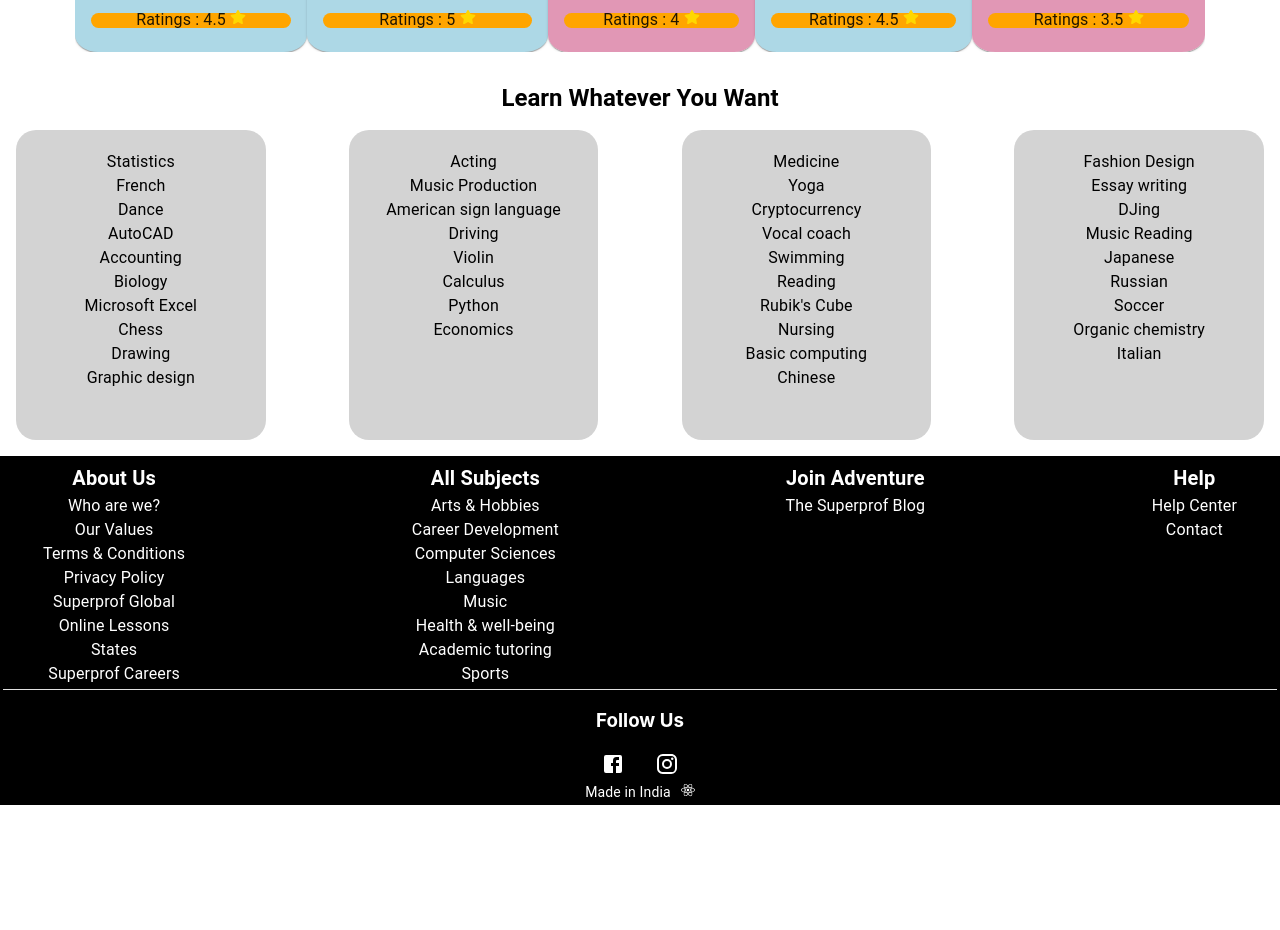
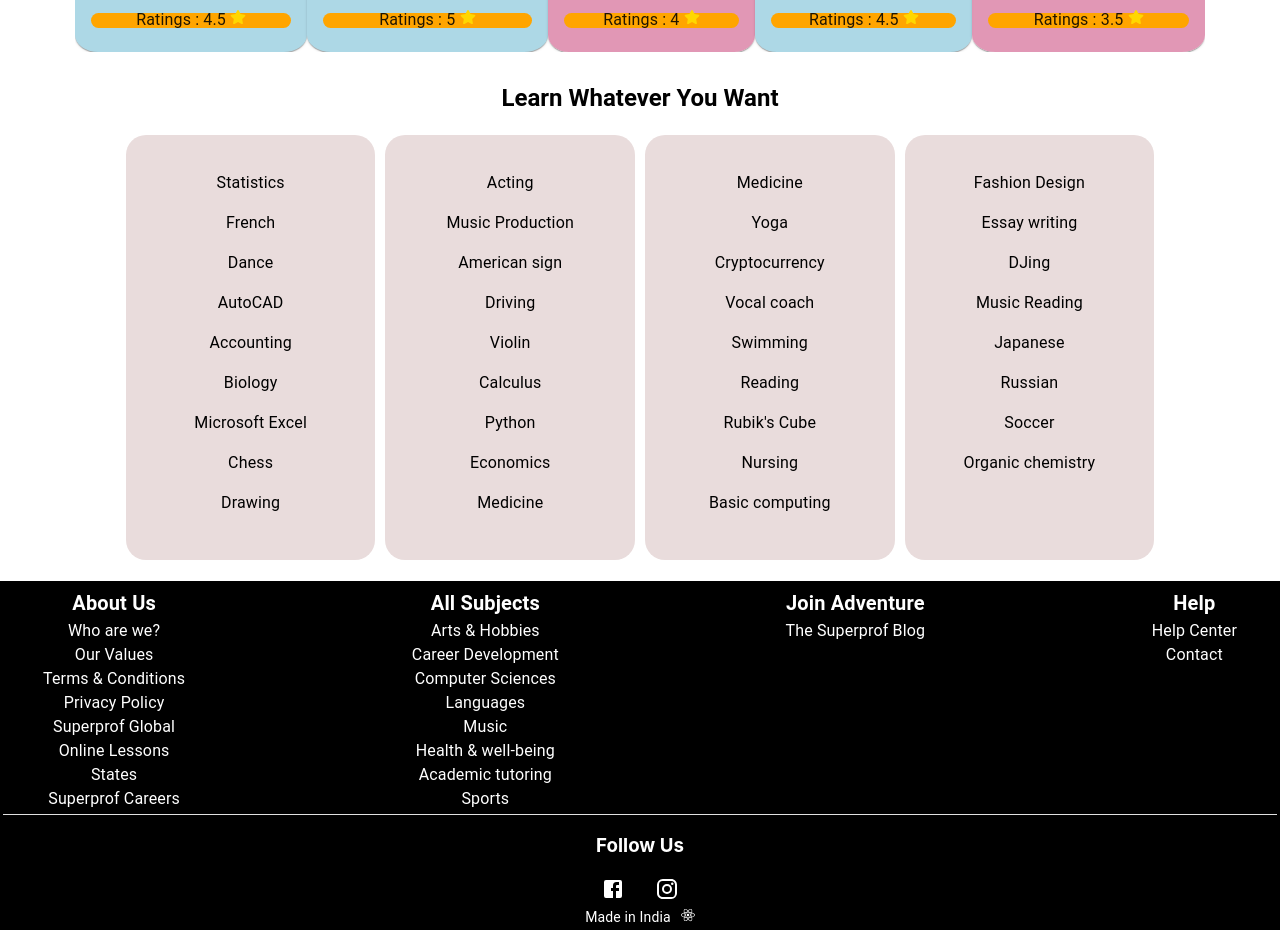
Before and after one commit to 0shreyajha0/Tutor-Point, a React (Create React App) app: page / in a window 1280 px wide. Shown: the part 1260-2190 px from the top of the page. Before the commit the page ends 2065 px from the top, so only its background shows below. Built offline with nearby package versions, Linux system fonts and the light colour scheme.

Commit message:
finalised learn component

```diff
--- a/src/components/LearnContent/learnContent.component.jsx
+++ b/src/components/LearnContent/learnContent.component.jsx
@@ -12,17 +12,17 @@
     { name: "Microsoft Excel", href: "//example.com/excel" },
     { name: "Chess", href: "//example.com/chess" },
     { name: "Drawing", href: "//example.com/drawing" },
-    { name: "Graphic design", href: "//example.com/graphic-design" },
   ];
   const SecondDiv = [
     { name: "Acting", href: "//example.com/acting" },
     { name: "Music Production", href: "//example.com/music-production" },
-    { name: "American sign language", href: "//example.com/asl" },
+    { name: "American sign ", href: "//example.com/asl" },
     { name: "Driving", href: "//example.com/driving" },
     { name: "Violin", href: "//example.com/violin" },
     { name: "Calculus", href: "//example.com/calculus" },
     { name: "Python", href: "//example.com/python" },
     { name: "Economics", href: "//example.com/economics" },
+    { name: "Medicine", href: "//example.com/medicine" },
   ];
   const ThirdDiv = [
     { name: "Medicine", href: "//example.com/medicine" },
@@ -34,7 +34,6 @@
     { name: "Rubik's Cube", href: "//example.com/rubiks-cube" },
     { name: "Nursing", href: "//example.com/nursing" },
     { name: "Basic computing", href: "//example.com/computing" },
-    { name: "Chinese", href: "//example.com/chinese" },
   ];
   const FourthDiv = [
     { name: "Fashion Design", href: "//example.com/fashion-design" },
@@ -45,7 +44,6 @@
     { name: "Russian", href: "//example.com/russian" },
     { name: "Soccer", href: "//example.com/soccer" },
     { name: "Organic chemistry", href: "//example.com/organic-chemistry" },
-    { name: "Italian", href: "//example.com/italian" },
   ];
 
   return (
@@ -54,13 +52,14 @@
         Learn Whatever You Want
       </Typography>
       <Box sx={{ bgcolor: "white", p: 2 }}>
-        <Box sx={{ display: "flex", justifyContent: "space-between" }}>
+        <Box sx={{ display: "flex", justifyContent: "center" }}>
           <div
             style={{
               width: "20%",
-              height: "310px",
-              backgroundColor: "lightgrey",
+              height: "425px",
+              backgroundColor: "#E9DCDC",
               borderRadius: "20px",
+              margin: "5px",
             }}
           >
             <br />
@@ -68,7 +67,7 @@
               <Typography
                 variant="body1"
                 key={index}
-                sx={{ cursor: "pointer" }}
+                sx={{ cursor: "pointer", marginTop: 2 }}
                 onClick={() => window.open(item.href)}
               >
                 {item.name}
@@ -78,9 +77,10 @@
           <div
             style={{
               width: "20%",
-              height: "310px",
-              backgroundColor: "lightgrey",
+              height: "425px",
+              backgroundColor: "#E9DCDC",
               borderRadius: "20px",
+              margin: "5px",
             }}
           >
             <br />
@@ -88,7 +88,7 @@
               <Typography
                 variant="body1"
                 key={index}
-                sx={{ cursor: "pointer" }}
+                sx={{ cursor: "pointer", marginTop: 2 }}
                 onClick={() => window.open(item.href)}
               >
                 {item.name}
@@ -98,9 +98,10 @@
           <div
             style={{
               width: "20%",
-              height: "310px",
-              backgroundColor: "lightgrey",
+              height: "425px",
+              backgroundColor: "#E9DCDC",
               borderRadius: "20px",
+              margin: "5px",
             }}
           >
             <br />
@@ -108,7 +109,7 @@
               <Typography
                 variant="body1"
                 key={index}
-                sx={{ cursor: "pointer" }}
+                sx={{ cursor: "pointer", marginTop: 2 }}
                 onClick={() => window.open(item.href)}
               >
                 {item.name}
@@ -118,9 +119,10 @@
           <div
             style={{
               width: "20%",
-              height: "310px",
-              backgroundColor: "lightgrey",
+              height: "425px",
+              backgroundColor: "#E9DCDC",
               borderRadius: "20px",
+              margin: "5px",
             }}
           >
             <br />
@@ -128,7 +130,7 @@
               <Typography
                 variant="body1"
                 key={index}
-                sx={{ cursor: "pointer" }}
+                sx={{ cursor: "pointer", marginTop: 2 }}
                 onClick={() => window.open(item.href)}
               >
                 {item.name}
```
